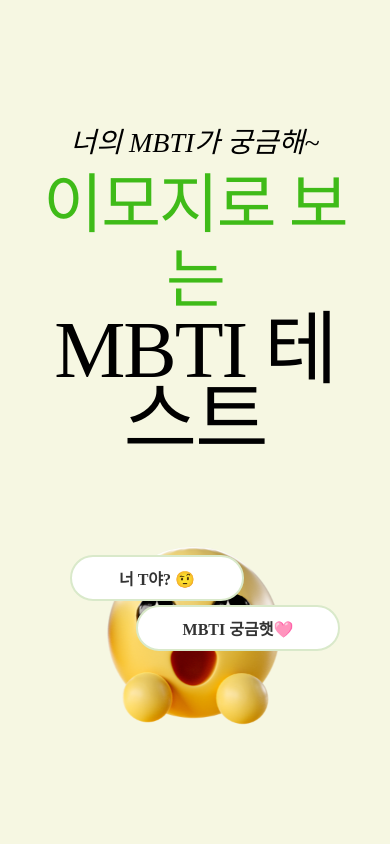
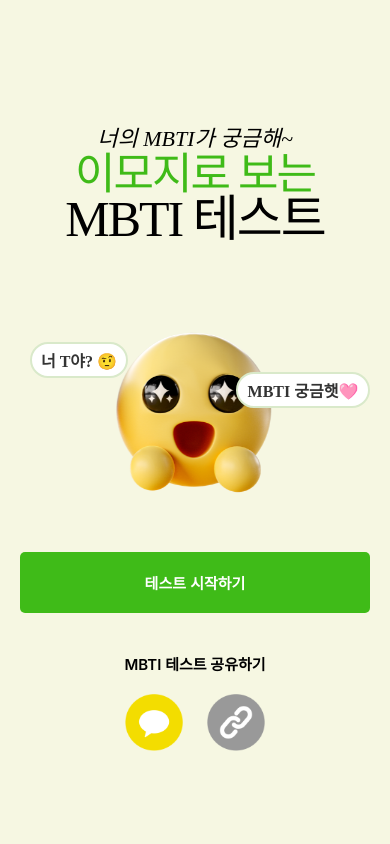
Before and after one commit to seoyeon-00/mbti-test, a React (Create React App) app: page / in a window 390 px wide. Shown: the top 844 px of the page. Built offline with nearby package versions, Linux system fonts and the light colour scheme; the HTML template or start-up script is replaced by a standard one; a web font is replaced by a local one.

Commit message:
Feat: 메인 반응형 style

```diff
--- a/src/components/main.js
+++ b/src/components/main.js
@@ -84,6 +84,10 @@ const Container = styled.div`
   box-sizing: border-box;
 
   padding: 120px 30px;
+
+  @media screen and (max-width: 400px) {
+    padding: 120px 20px;
+  }
 `;
 
 const TextCinainer = styled.div`
@@ -106,6 +110,10 @@ const TextCinainer = styled.div`
         opacity: 100%;
         transform: translateY(0px);
       }
+    }
+
+    @media screen and (max-width: 400px) {
+      font-size: 22px;
     }
   }
 
@@ -130,11 +138,21 @@ const TextCinainer = styled.div`
         transform: translateY(0px);
       }
     }
+
+    @media screen and (max-width: 400px) {
+      margin-top: -2px;
+      font-size: 50px;
+      line-height: 45px;
+    }
   }
 
   .colorPoint {
     color: ${theme.subColor};
     font-size: 65px;
+
+    @media screen and (max-width: 400px) {
+      font-size: 44px;
+    }
   }
 `;
 
@@ -149,6 +167,13 @@ const ImageContainer = styled.div`
 
   img {
     width: 200px;
+  }
+
+  @media screen and (max-width: 400px) {
+    height: 200px;
+    img {
+      width: 180px;
+    }
   }
 `;
 
@@ -176,6 +201,14 @@ const TextBubble1 = styled.div`
       transform: translateY(0px);
     }
   }
+
+  @media screen and (max-width: 400px) {
+    top: 20px;
+    left: 10px;
+
+    width: 80px;
+    padding: 4px 7px;
+  }
 `;
 
 const TextBubble2 = styled.div`
@@ -202,6 +235,14 @@ const TextBubble2 = styled.div`
       transform: translateY(0px);
     }
   }
+
+  @media screen and (max-width: 400px) {
+    top: 50px;
+    right: 0px;
+
+    width: 120px;
+    padding: 4px 5px;
+  }
 `;
 
 const ButtonContainer = styled.div`
@@ -214,6 +255,10 @@ const ShareContainer = styled.div`
   p {
     font-size: 18px;
     font-weight: 600;
+
+    @media screen and (max-width: 400px) {
+      font-size: 15px;
+    }
   }
 
   .share-icon {
```
